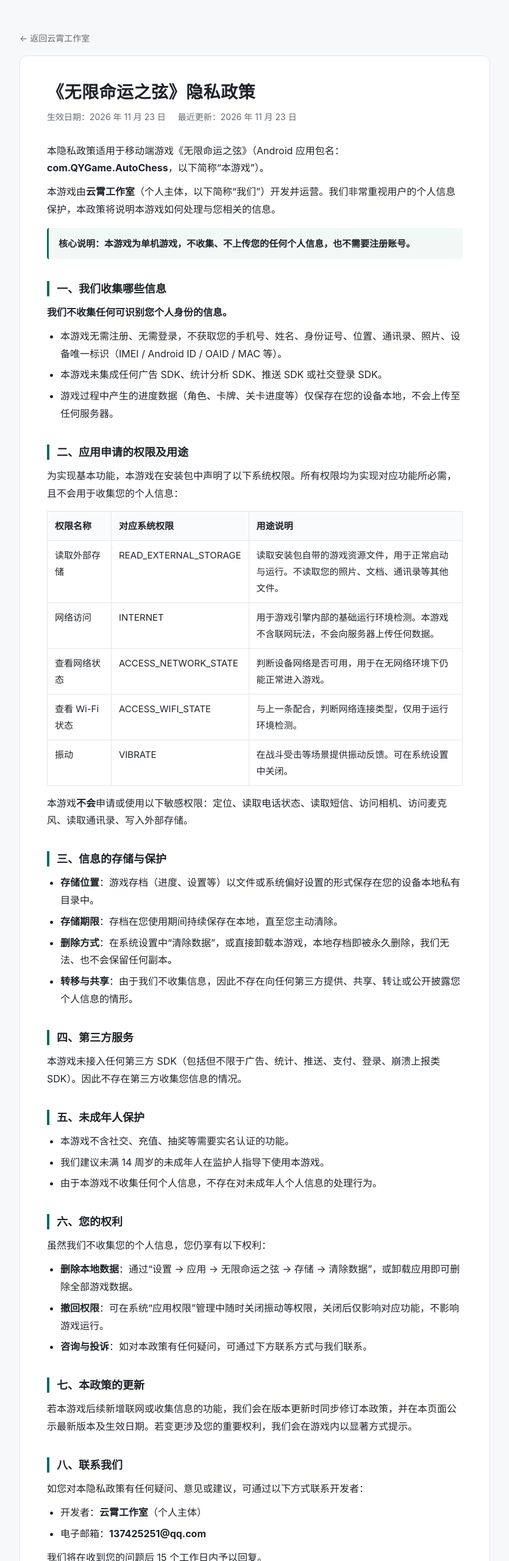
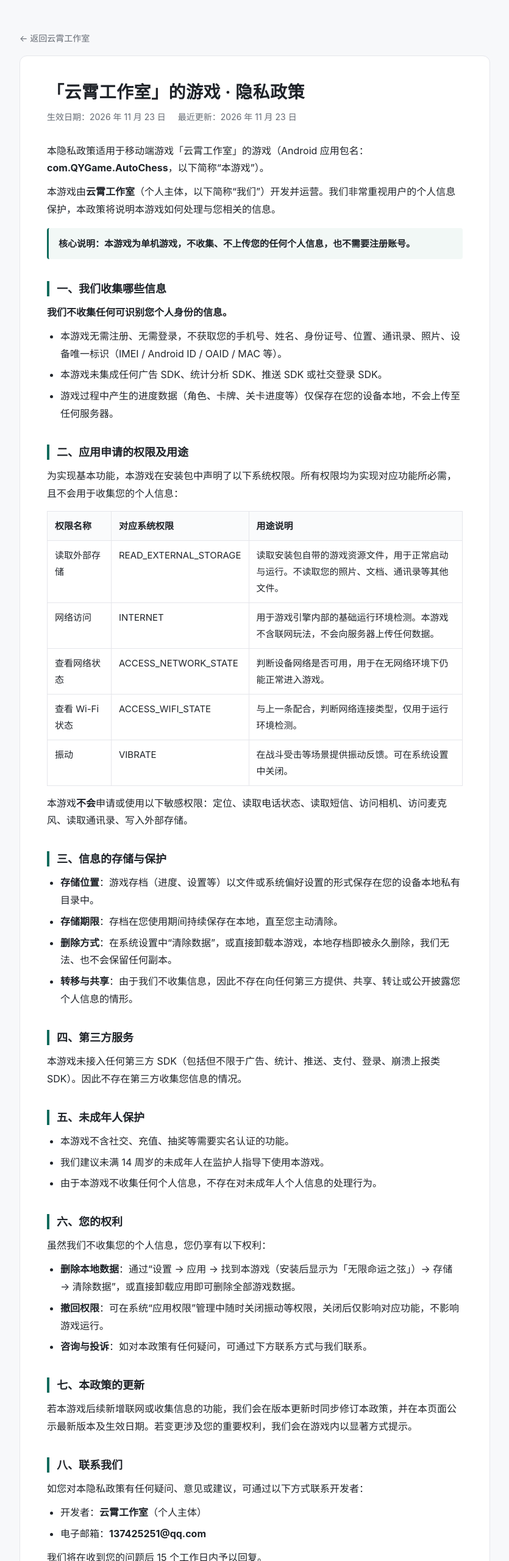
Before and after one commit to MoYunn/yunxiao-studio, a plain HTML site: page privacy.html in a window 1280 px wide. Shown: the top 2560 px of the page at 61% size, without its empty margins (222-1057 px from the left). Drawn offline with Linux system fonts and the light colour scheme.

Commit message:
Add files via upload

```diff
--- a/privacy.html
+++ b/privacy.html
@@ -3,7 +3,7 @@
 <head>
 <meta charset="utf-8">
 <meta name="viewport" content="width=device-width, initial-scale=1">
-<title>隐私政策 - 无限命运之弦</title>
+<title>隐私政策 - 云霄工作室的游戏</title>
 <style>
   :root{
     --text:#1f2329; --sub:#646a73; --line:#e5e6eb; --bg:#f7f8fa; --accent:#0f6b5c;
@@ -42,13 +42,13 @@
 <a href="index.html" style="display:inline-block;margin-bottom:16px;color:#646a73;font-size:14px;text-decoration:none">&larr; 返回云霄工作室</a>
 <div class="card">
 
-  <h1>《无限命运之弦》隐私政策</h1>
+  <h1>「云霄工作室」的游戏 · 隐私政策</h1>
   <div class="meta">
     <span>生效日期：2026 年 11 月 23 日</span>
     <span>最近更新：2026 年 11 月 23 日</span>
   </div>
 
-  <p>本隐私政策适用于移动端游戏《无限命运之弦》（Android 应用包名：<strong>com.QYGame.AutoChess</strong>，以下简称“本游戏”）。</p>
+  <p>本隐私政策适用于移动端游戏「云霄工作室」的游戏（Android 应用包名：<strong>com.QYGame.AutoChess</strong>，以下简称“本游戏”）。</p>
   <p>本游戏由<strong>云霄工作室</strong>（个人主体，以下简称“我们”）开发并运营。我们非常重视用户的个人信息保护，本政策将说明本游戏如何处理与您相关的信息。</p>
 
   <div class="note">
@@ -122,7 +122,7 @@
   <h2>六、您的权利</h2>
   <p>虽然我们不收集您的个人信息，您仍享有以下权利：</p>
   <ul>
-    <li><strong>删除本地数据</strong>：通过“设置 → 应用 → 无限命运之弦 → 存储 → 清除数据”，或卸载应用即可删除全部游戏数据。</li>
+    <li><strong>删除本地数据</strong>：通过“设置 → 应用 → 找到本游戏（安装后显示为「无限命运之弦」）→ 存储 → 清除数据”，或直接卸载应用即可删除全部游戏数据。</li>
     <li><strong>撤回权限</strong>：可在系统“应用权限”管理中随时关闭振动等权限，关闭后仅影响对应功能，不影响游戏运行。</li>
     <li><strong>咨询与投诉</strong>：如对本政策有任何疑问，可通过下方联系方式与我们联系。</li>
   </ul>
@@ -140,7 +140,7 @@
 
   <div class="foot">
     <p>本政策自 2026 年 11 月 23 日起生效。</p>
-    <p>《无限命运之弦》· com.QYGame.AutoChess</p>
+    <p>「云霄工作室」的游戏 · com.QYGame.AutoChess</p>
   </div>
 
 </div>
```
